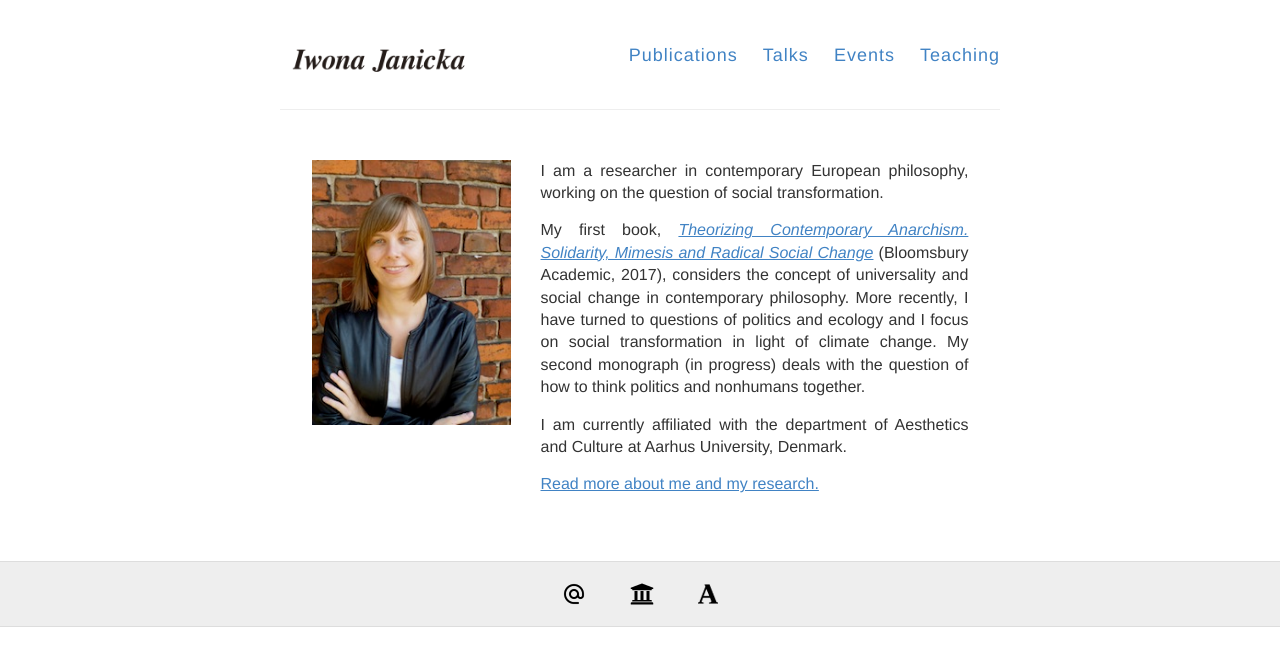
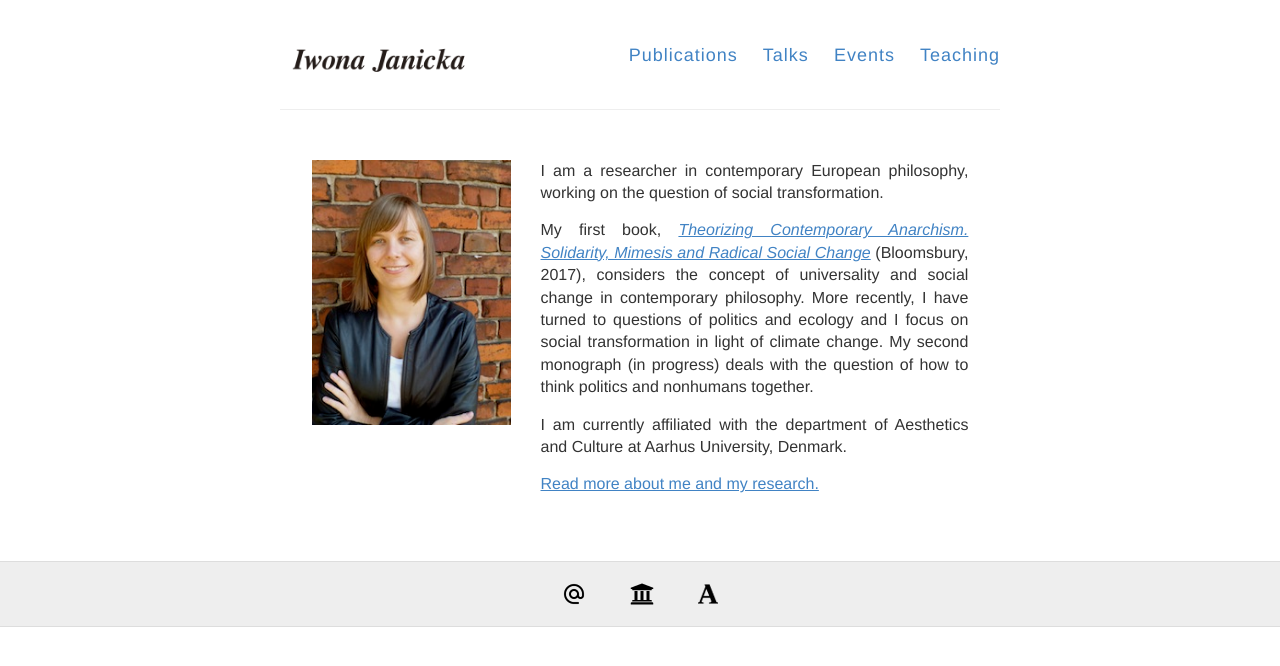
Before and after one commit to IJanicka/IJanicka.github.io, a Jekyll site: the page built from index.md, in a window 1280 px wide. Shown: the top 666 px of the page. Built offline with Jekyll 4.4.1, drawn with Linux system fonts in a browser that asks for light colours.

Commit message:
Update index.md

```diff
--- a/index.md
+++ b/index.md
@@ -11,7 +11,7 @@
      </div>
     <div class="col-sm-8">
     <p>I am a researcher in contemporary European philosophy, working on the question of social transformation.</p>
-    <p> My first book, <a href="https://www.bloomsbury.com/uk/theorizing-contemporary-anarchism-9781474276191/" target="_blank"><i>Theorizing Contemporary Anarchism. Solidarity, Mimesis and Radical Social Change</i></a> (Bloomsbury Academic, 2017), considers the concept of universality and social change in contemporary philosophy. More recently, I have turned to questions of politics and ecology and I focus on social transformation in light of climate change. My second monograph (in progress) deals with the question of how to think politics and nonhumans together.</p>
+    <p> My first book, <a href="https://www.bloomsbury.com/uk/theorizing-contemporary-anarchism-9781474276191/" target="_blank"><i>Theorizing Contemporary Anarchism. Solidarity, Mimesis and Radical Social Change</i></a> (Bloomsbury, 2017), considers the concept of universality and social change in contemporary philosophy. More recently, I have turned to questions of politics and ecology and I focus on social transformation in light of climate change. My second monograph (in progress) deals with the question of how to think politics and nonhumans together.</p>
     <p>I am currently affiliated with the department of Aesthetics and Culture at Aarhus University, Denmark.</p>
       <p><a href="about">Read more about me and my research.</a></p>
     </div>
```
